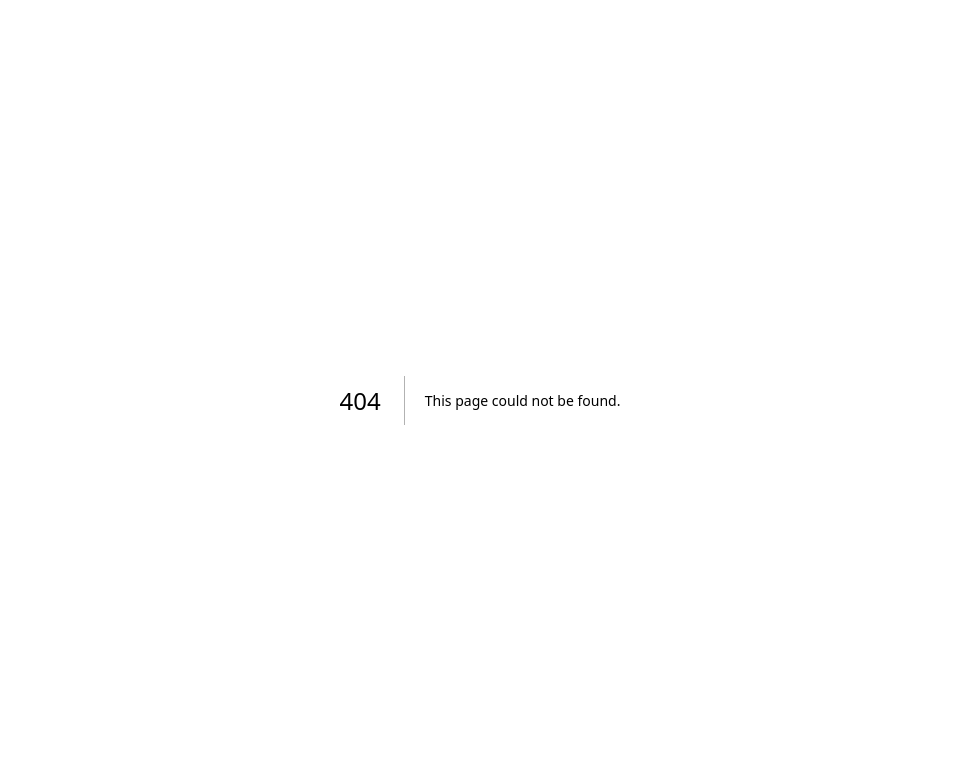
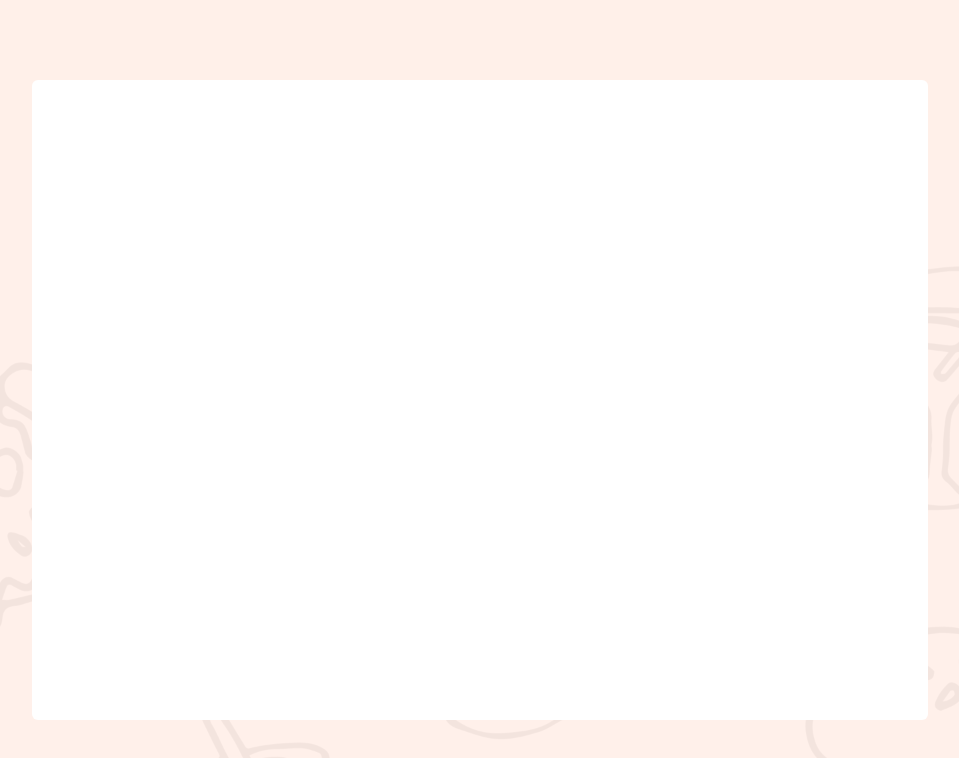
Before and after one commit to Arman6117/Foodle, a Next.js app: page /buy-now/1 in a window 1280 px wide. Before the commit this address had no page. Shown: the top 758 px of the page, without its empty margins (160-1119 px from the left). Built offline with nearby package versions, Linux system fonts and the light colour scheme.

Commit message:
Buy now page in progress

```diff
--- /dev/null
+++ b/app/buy-now/[foodItem]/page.jsx
@@ -0,0 +1,25 @@
+import React from "react";
+import HeroImage from "../../../public/assets/fast_food_vec.jpg";
+
+import Image from "next/image";
+const page = () => {
+  return (
+    <div className="bg-lightRed h-screen overflow-hidden  ">
+
+      <div className="h-screen  justify-center items-center flex">
+
+        <div className=" h-[80%] z-10 w-[70%] bg-white rounded-md  "></div>
+        <div>
+          <div></div>
+        </div>
+      </div>
+      <Image
+        alt="hero image"
+        src={HeroImage}
+        className="  -z-0  opacity-5  object-contain relative -top-[40rem]  overflow-hidden "
+      />
+    </div>
+  );
+};
+
+export default page;
--- a/components/Menu.jsx
+++ b/components/Menu.jsx
@@ -1,14 +1,11 @@
-'use client'
+"use client";
 import { useEffect } from "react";
 import Footer from "./Footer";
 import MenuCard from "./MenuCard";
 import { useRouter } from "next/navigation";
 
 const Menu = () => {
-
-
-
-  const router  = useRouter()
+  const router = useRouter();
   // console.log(data);
   return (
     <div className="mb-96">
@@ -25,19 +22,27 @@ const Menu = () => {
               </p>
             </div>
             <div className="">
-            <button className="font-semibold text-white mt-5 md:mt-12 text-sm bg-redPrimary   rounded-full w-24 h-9" onClick={()=>{router.push('/menus')}}>
+              <button
+                className="font-semibold text-white mt-5 md:mt-12 text-sm bg-redPrimary   rounded-full w-24 h-9"
+                onClick={() => {
+                  router.push("/menus");
+                }}
+              >
                 See All
               </button>
             </div>
           </div>
           <div className="flex mb-96 flex-col flex-wrap  items-center justify-center  gap-32 sm:justify-start sm  sm:gap-32  sm:flex-row mt-16">
-
-
+            <MenuCard foodItem="Chicken Burger" foodItemPrice={109} />
+            <MenuCard foodItem="Pizza" foodItemPrice={219} />
+            <MenuCard foodItem="French Fries" foodItemPrice={129} />
+            <MenuCard foodItem="Chicken Fry" foodItemPrice={120} />
+            <MenuCard foodItem="Grill Sandwich" foodItemPrice={109} />
+            <MenuCard foodItem="Noddle's Ramen" foodItemPrice={119} />
           </div>
         </div>
       </div>
     </div>
-
   );
 };
 
--- a/components/MenuCard.jsx
+++ b/components/MenuCard.jsx
@@ -55,8 +55,8 @@ const MenuCard = ({ foodItem, foodItemPrice }) => {
     }
   };
 
-  const state = useFoodItemStore();
-  const setFoodItemName = useFoodItemStore((state)=>state.setFoodItemName);
+  // const state = useFoodItemStore();
+  // const setFoodItemName = useFoodItemStore((state)=>state.setFoodItemName);
   return (
     <>
       {data === null ? (
@@ -89,9 +89,9 @@ const MenuCard = ({ foodItem, foodItemPrice }) => {
                 <button
                   className="font-semibold text-white mt-4 bg-redPrimary  text-xs rounded-full w-24 h-9"
                   onClick={() => {
-                    // router.push("/buy-now");
-                    setFoodItemName(foodItem)
-                    console.log(state.foodItemName)
+                    // setFoodItemName(foodItem)
+                    router.push(`buy-now/${foodItem}`);
+
                   }}
                 >
                   Buy Now
```
Also changed, not shown: public/assets/fast_food_vec.jpg (added), public/assets/fast_food_vec.png (added). Lines whose indentation alone changed are shown as unchanged.
